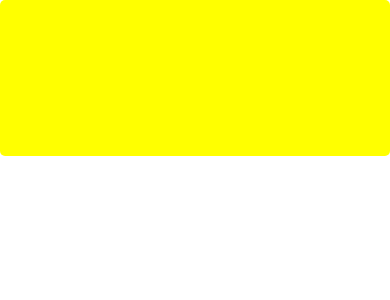
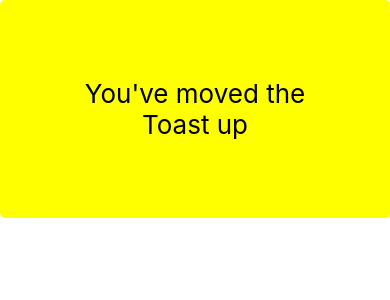
Before and after one commit to Jeanos/Exam1bTeam2, a React Native app: screen / in a window 390 px wide. Shown: the top 300 px of the page. Built offline with nearby package versions, Linux system fonts and the light colour scheme.

Commit message:
toasting

```diff
--- a/comps/toast.js
+++ b/comps/toast.js
@@ -7,29 +7,24 @@ import {
 import styles from '../styles/toastStyles';
 
 function Toast() {
-    const [mytoast, setMytoast] = useState("Toast");
-    var toast = null
-    if (mytoast == true){
-        toast =
+    var txt = ""
+    if (txt="Toast"){
         <View>
-            <TouchableOpacity
-            onPress={()=>{this.setState({text:"You've moved the Toast down"})
-
-            }}
-            >
-                <Text style={styles.toasty}
-                value={mytoast}>
+            <TouchableOpacity>
+                <Text
+                onPress={txt = "You've moved the Toast up"}>
                 </Text>
             </TouchableOpacity>
         </View>
     }
     return (
-    <View>
+    <View styles={styles.toastView}>
         <TouchableOpacity>
-            <Text style={styles.toasty}
-            value={mytoast}>
+            <Text style={styles.toasty}>
+            {txt}
                  </Text>
                  </TouchableOpacity>
+
     </View>
     )
 }
--- a/styles/toastStyles.js
+++ b/styles/toastStyles.js
@@ -7,6 +7,9 @@ var styles = StyleSheet.create({
         borderRadius: 5,
         fontSize: 26,
         textAlign: "center",
+    },
+    toastView:{
+        bottom: 0
     }
 })
 
```
